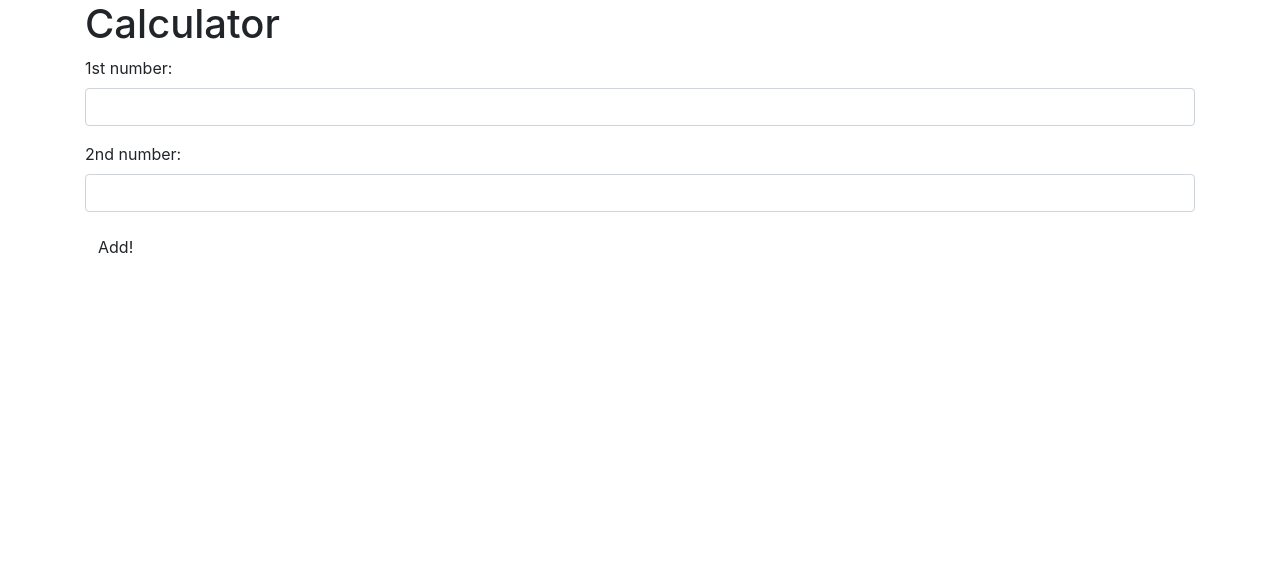
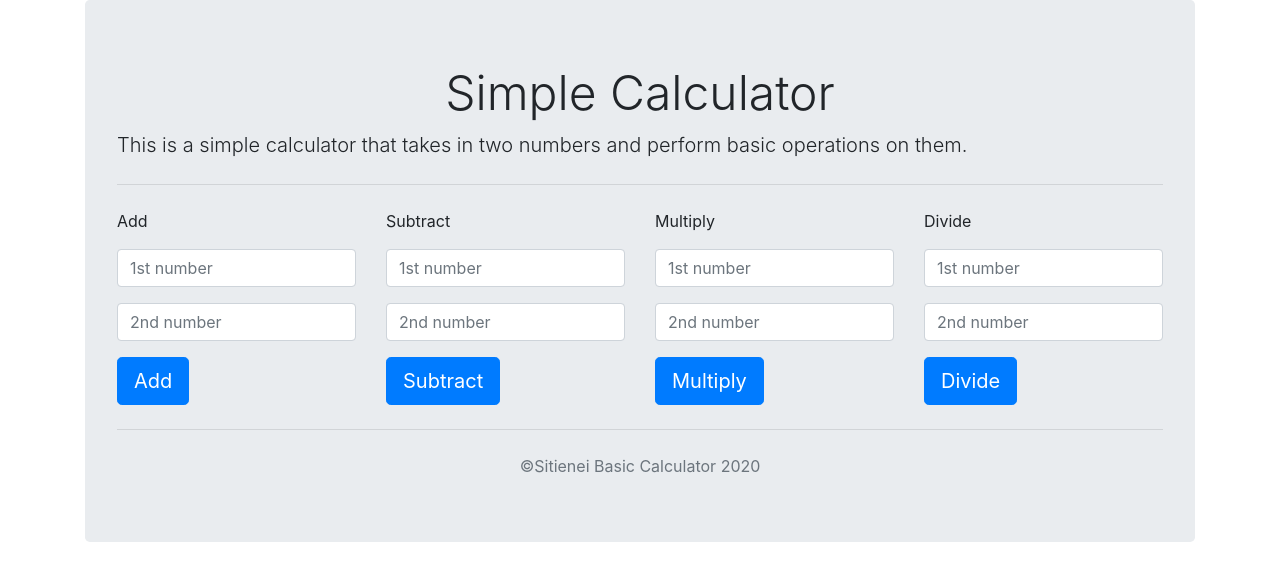
Before and after one commit to Mstienei/calculator, a plain HTML site: page index.html in a window 1280 px wide. Drawn offline with nearby package versions, Linux system fonts and the light colour scheme.

Commit message:
build out user interface logic and add javascript event handler for each form

```diff
--- /dev/null
+++ b/css/styles.css
@@ -0,0 +1,7 @@
+.display-4{
+  text-align: center;
+  font-size: 3.0rem;
+}
+.footer{
+  text-align: center;
+}
--- a/index.html
+++ b/index.html
@@ -3,19 +3,56 @@
    <head>
       <title>Calculator</title>
       <link href="css/bootstrap.css" rel="stylesheet" type="text/css">
-      <link href="#css/styles.css" rel="stylesheet" type="text/css">
+      <link href="css/styles.css" rel="stylesheet" type="text/css">
       <script   src="https://code.jquery.com/jquery-3.3.1.min.js" integrity="sha256-FgpCb/KJQlLNfOu91ta32o/NMZxltwRo8QtmkMRdAu8=" crossorigin="anonymous"></script>
       <script src="js/scripts.js"></script>
    </head>
    <body>
       <div class="container">
-        <h1>Calculator</h1>
-        <form id="add">
-           <div class="form-group"> <label for="add1">1st number:</label> <input id="add1" class="form-control" type="text"> </div>
-           <div class="form-group"> <label for="add2">2nd number:</label> <input id="add2" class="form-control" type="text"> </div>
-           <button type="submit" class="btn">Add!</button>
-        </form>
+        <div class="jumbotron">
+          <h1 class="display-4">Simple Calculator</h1>
+          <p class="lead">This is a simple calculator that takes in two numbers and perform basic operations on them.</p>
+          <hr class="my-4">
+          <div class="row">
+            <div class="col">
+              <form id="add">
+                <p>Add</p>
+                 <div class="form-group"> <input id="add1" class="form-control" type="text" placeholder="1st number"> </div>
+                 <div class="form-group"> <input id="add2" class="form-control" type="text" placeholder="2nd number"> </div>
+                 <button type="submit" class="btn btn-primary btn-lg">Add</button>
+              </form>
+            </div>
+            <div class="col">
+              <form id="subtract">
+                <p>Subtract</p>
+                 <div class="form-group"> <input id="subtract1" class="form-control" type="text" placeholder="1st number"> </div>
+                 <div class="form-group"> <input id="subtract2" class="form-control" type="text" placeholder="2nd number"> </div>
+                 <button type="submit" class="btn btn-primary btn-lg">Subtract</button>
+              </form>
+            </div>
+            <div class="col">
+              <form id="multiply">
+                <p>Multiply</p>
+                 <div class="form-group"> <input id="multiply1" class="form-control" type="text" placeholder="1st number"> </div>
+                 <div class="form-group"> <input id="multiply2" class="form-control" type="text" placeholder="2nd number"> </div>
+                 <button type="submit" class="btn btn-primary btn-lg">Multiply</button>
+              </form>
+            </div>
+            <div class="col">
+              <form id="divide">
+                <p>Divide</p>
+                 <div class="form-group"> <input id="Divide1" class="form-control" type="text" placeholder="1st number"> </div>
+                 <div class="form-group"> <input id="Divide2" class="form-control" type="text" placeholder="2nd number"> </div>
+                 <button type="submit" class="btn btn-primary btn-lg">Divide</button>
+              </form>
+            </div>
+          </div>
           <div id="output"> </div>
+          <hr class="my-4">
+          <div class="footer text-muted">
+            &copy;Sitienei  Basic Calculator 2020
+          </div>
+        </div>
       </div>
    </body>
 </html>
--- a/js/scripts.js
+++ b/js/scripts.js
@@ -23,4 +23,25 @@ var number2 = parseInt($("#add2").val());
 var result = add(number1, number2);
 $("#output").text(result);
 });
+$("form#subtract").submit(function(event) {
+event.preventDefault();
+var number1 = parseInt($("#subtract1").val());
+var number2 = parseInt($("#subtract2").val());
+var result = subtract(number1, number2);
+$("#output").text(result);
 });
+$("form#multiply").submit(function(event) {
+event.preventDefault();
+var number1 = parseInt($("#multiply1").val());
+var number2 = parseInt($("#multiply2").val());
+var result = multiply(number1, number2);
+$("#output").text(result);
+});
+$("form#divide").submit(function(event) {
+event.preventDefault();
+var number1 = parseInt($("#Divide1").val());
+var number2 = parseInt($("#Divide2").val());
+var result = divide(number1, number2);
+$("#output").text(result);
+});
+});
```
